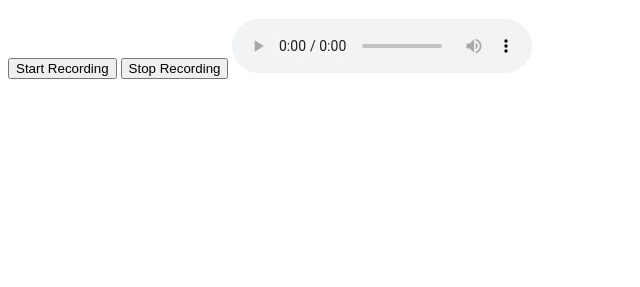
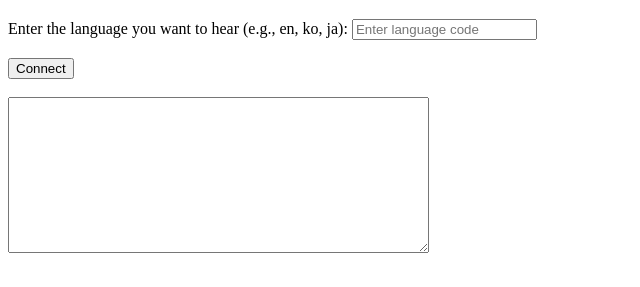
Before and after one commit to nojong62/transtalk, a plain HTML site: page index.html in a window 1280 px wide. Shown: the part 61-348 px from the top of the page, without its empty margins (0-640 px from the left). Drawn offline with Linux system fonts and the light colour scheme.

Commit message:
Update index.html

```diff
--- a/index.html
+++ b/index.html
@@ -6,48 +6,53 @@
 <body>
     <h1>Real-Time Translator</h1>
 
-    <button onclick="startRecording()">Start Recording</button>
-    <button onclick="stopRecording()">Stop Recording</button>
+    <!-- 듣고 싶은 언어 입력 -->
+    <label for="language">Enter the language you want to hear (e.g., en, ko, ja):</label>
+    <input id="language" type="text" placeholder="Enter language code">
+    <br><br>
 
-    <audio id="translatedAudio" controls></audio>
+    <!-- 연결 버튼 -->
+    <button onclick="connect()">Connect</button>
+    <br><br>
+
+    <!-- 상태 표시 -->
+    <textarea id="status" rows="10" cols="50" readonly></textarea>
 
     <script>
         let ws;
-        let mediaRecorder;
-        let audioChunks = [];
 
-        function connectWebSocket() {
-            ws = new WebSocket("ws://localhost:8000/ws");
+        function connect() {
+            const language = document.getElementById("language").value;
+
+            if (!language) {
+                alert("Please enter the language code!");
+                return;
+            }
+
+            // WebSocket 연결
+            ws = new WebSocket("ws://121.181.48.40:8000/ws");
+
+            ws.onopen = () => {
+                // 사용자가 설정한 언어 서버로 전송
+                ws.send(JSON.stringify({
+                    type: "connect",
+                    language: language
+                }));
+                document.getElementById("status").value += "Connected to server\n";
+            };
+
             ws.onmessage = (event) => {
-                const audioBlob = new Blob([event.data], { type: "audio/wav" });
-                const audioURL = URL.createObjectURL(audioBlob);
-                document.getElementById("translatedAudio").src = audioURL;
-                document.getElementById("translatedAudio").play();
+                document.getElementById("status").value += "Server: " + event.data + "\n";
             };
-        }
 
-        function startRecording() {
-            navigator.mediaDevices.getUserMedia({ audio: true })
-                .then(stream => {
-                    mediaRecorder = new MediaRecorder(stream);
-                    mediaRecorder.ondataavailable = event => {
-                        audioChunks.push(event.data);
-                        if (mediaRecorder.state === "inactive") {
-                            const audioBlob = new Blob(audioChunks, { type: "audio/wav" });
-                            audioBlob.arrayBuffer().then(buffer => {
-                                ws.send(buffer);
-                            });
-                        }
-                    };
-                    mediaRecorder.start();
-                    connectWebSocket();
-                });
-        }
+            ws.onclose = () => {
+                document.getElementById("status").value += "Disconnected from server\n";
+            };
 
-        function stopRecording() {
-            if (mediaRecorder) {
-                mediaRecorder.stop();
-            }
+            ws.onerror = (error) => {
+                console.error("WebSocket error:", error);
+                document.getElementById("status").value += "Error connecting to server\n";
+            };
         }
     </script>
 </body>
```
